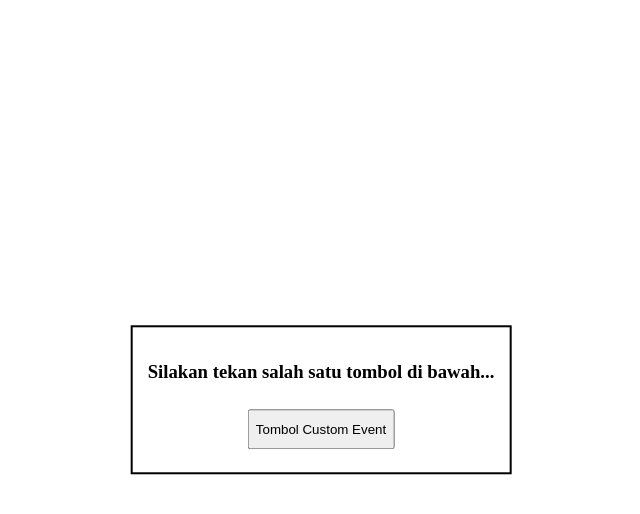
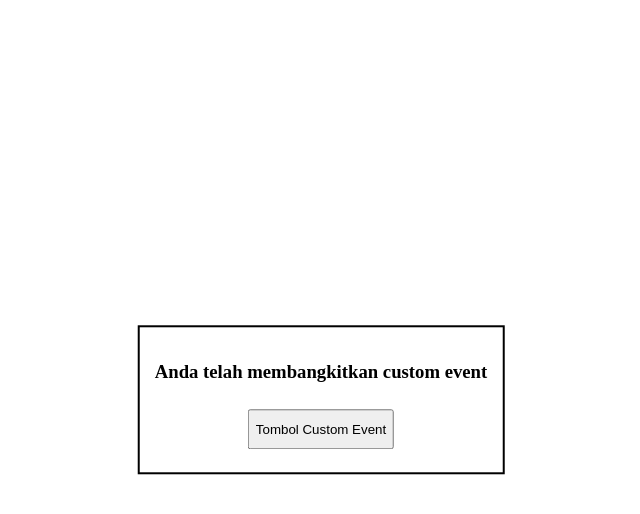
Before and after one commit to Aryodjat1/Front-End_Web_Beginners, a plain HTML site: page BOM DOM & Event/customEvent.html in a window 1280 px wide. Both pictures are taken after a click on the button "Tombol Custom Event". Shown: the whole page, without its empty margins (319-959 px from the left). Drawn offline with Linux system fonts and the light colour scheme.

Commit message:
Finished Custom Event

```diff
--- a/BOM DOM & Event/customEvent.html
+++ b/BOM DOM & Event/customEvent.html
@@ -1,5 +1,6 @@
 <!DOCTYPE html>
-<html>
+<html lang="id">
+
 <head>
     <title>Event World</title>
     <style>
@@ -18,6 +19,7 @@
         }
     </style>
 </head>
+
 <body>
     <div class="buttons" align="center">
         <h3 id="caption">Silakan tekan salah satu tombol di bawah...</h3>
@@ -25,7 +27,23 @@
     </div>
 
     <script>
-  // tulis kode kamu di sini
+        const changeCaption = new Event('changeCaption');
+
+        window.addEventListener('load', function () {
+            const tombol = document.getElementById('tombol');
+
+            tombol.addEventListener('changeCaption', customEventHandler);
+            tombol.addEventListener('click', function () {
+                tombol.dispatchEvent(changeCaption);
+            });
+        });
+
+        function customEventHandler(ev) {
+            console.log('Event ' + ev.type + ' telah dijalankan');
+            const caption = document.getElementById('caption');
+            caption.innerText = 'Anda telah membangkitkan custom event';
+        }
     </script>
 </body>
+
 </html>
```
Lines whose indentation alone changed are shown as unchanged.
